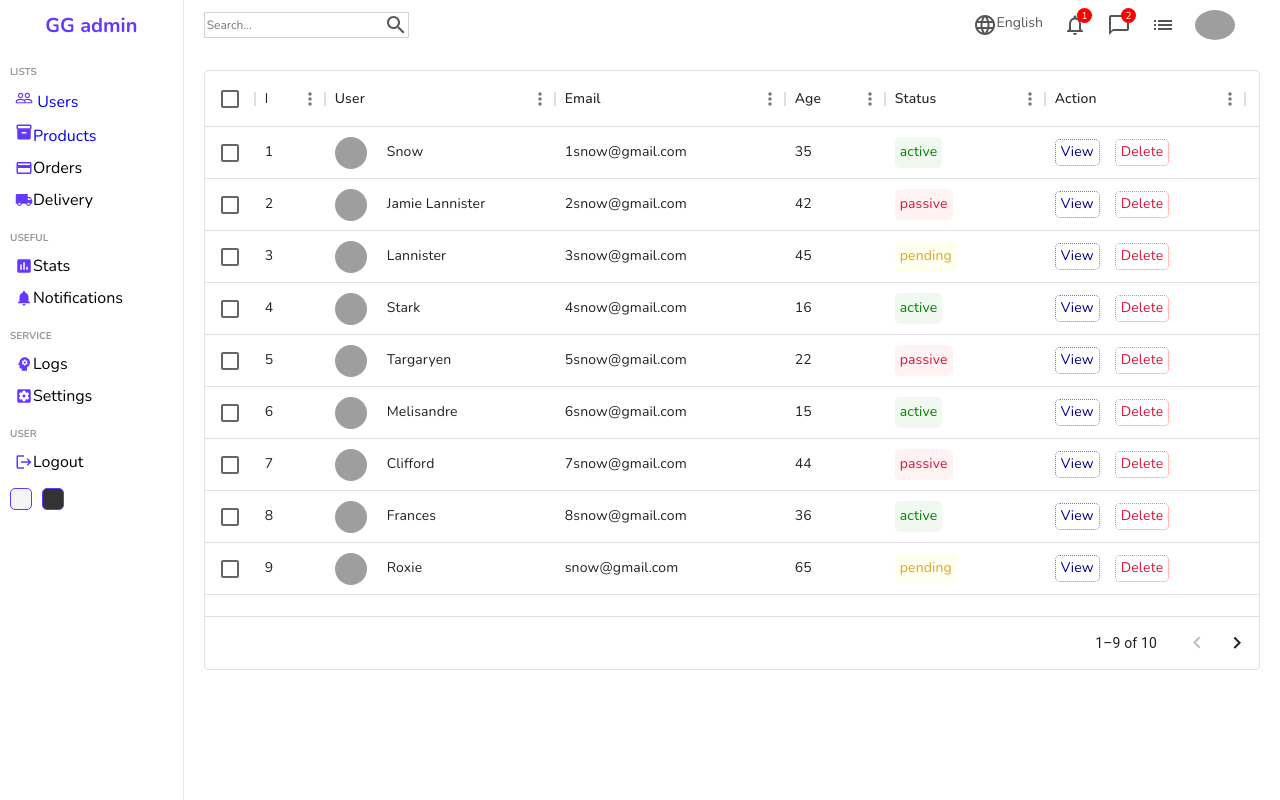
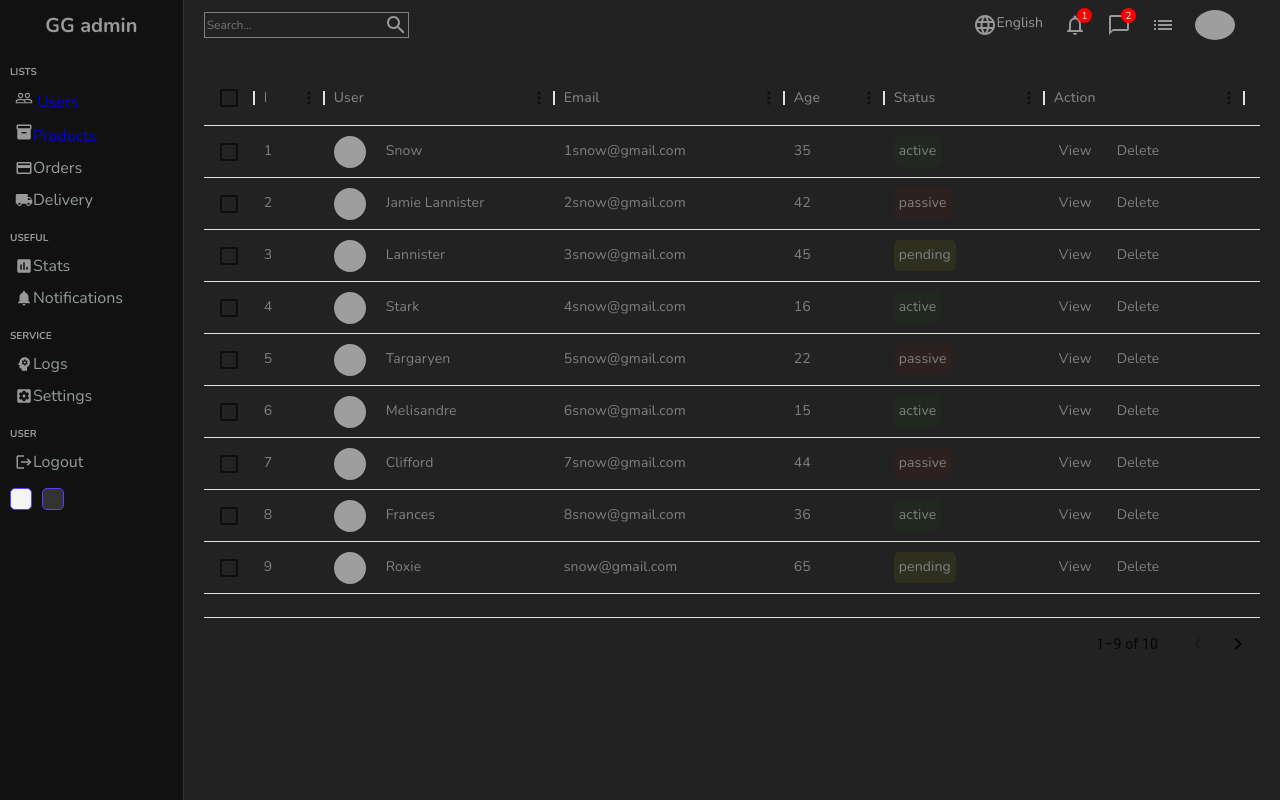
Before and after one commit to geoffgeorgein/Admin-dashboard, a React (Create React App) app: page / in a window 1280 px wide. Both pictures are taken after a click on the item "Products". Built offline with nearby package versions, Linux system fonts and the light colour scheme; grey boxes are pictures that could not be loaded.

Commit message:
dark Mode

```diff
--- a/src/App.js
+++ b/src/App.js
@@ -1,10 +1,11 @@
 
-import React from "react";
+import React, { useContext } from "react";
 import Login from "./pages/login/Login";
 import New from "./pages/new/New";
 import List from './pages/list/List';
 import Single from './pages/single/Single';
 import Home from "./pages/home/Home";
+import './styles/dark.scss';
 import {
   BrowserRouter,
   Routes,
@@ -12,10 +13,15 @@ import {
 
 } from "react-router-dom";
 import { productInputs, userInputs } from "./formsource";
+import { DarkModeContext } from "./context/darkModeContext";
 
 function App() {
+
+  const{darkMode}=useContext(DarkModeContext);
+
+  console.log(darkMode.darkMode);
   return (
-    <div className="App">
+    <div className={darkMode.darkMode?"app dark":"app"}  >
       <BrowserRouter>
 
         <Routes>
--- a/src/components/datatable/Datatable.js
+++ b/src/components/datatable/Datatable.js
@@ -65,6 +65,7 @@ const Datatable = () => {
     <div className='datatable'>
 
         <DataGrid
+            className='datagrid'
             rows={userRows}
             columns={userColumns.concat(actionColumn)}
             initialState={{
--- /dev/null
+++ b/src/context/darkModeContext.jsx
@@ -0,0 +1,18 @@
+import { createContext, useReducer } from "react"
+import darkModeReducer from "./darkModeReducer";
+
+const INITIAL_STATE={
+
+    darkMode:true
+}
+
+export const DarkModeContext=createContext(INITIAL_STATE);
+
+export const DarkModeContextProvider=({children})=>{
+    const [darkMode,dispatch]=useReducer(darkModeReducer,INITIAL_STATE);
+    return(
+        <DarkModeContext.Provider value={{darkMode,dispatch}}>
+            {children}
+        </DarkModeContext.Provider>
+    )
+}
--- /dev/null
+++ b/src/context/darkModeReducer.jsx
@@ -0,0 +1,26 @@
+const darkModeReducer= (state,action)=>{
+
+
+    if(action.type==='LIGHT'){
+
+        return {
+            darkMode:false
+        }
+    }
+    if(action.type==='DARK'){
+
+        return {
+            darkMode:true
+        }
+    }
+
+    if(action.type==='TOGGLE'){
+
+        return {
+            darkMode:!state.darkMode
+        }
+    }
+
+}
+
+export default darkModeReducer;
--- a/src/index.js
+++ b/src/index.js
@@ -2,11 +2,14 @@ import React from 'react';
 import ReactDOM from 'react-dom/client';
 import './index.css';
 import App from './App';
+import {  DarkModeContextProvider } from './context/darkModeContext';
 
 
 const root = ReactDOM.createRoot(document.getElementById('root'));
 root.render(
   <React.StrictMode>
+  <DarkModeContextProvider>
     <App />
+    </DarkModeContextProvider>
   </React.StrictMode>
 );
--- /dev/null
+++ b/src/styles/dark.scss
@@ -0,0 +1,76 @@
+.app.dark{
+    background-color: #222;
+
+    color: rgb(149, 156, 156);
+
+    .chartGrid{
+        stroke: rgba(228,228,228 ,0.29);
+    }
+
+    .table{
+        background-color: #111;
+
+        .tableCell{
+            color: gray;
+        }
+    }
+
+    .navbar{
+        color: #999;
+        border-color: #333;
+
+        .search{
+            border-color: gray;
+        }
+    }
+
+    .sidebar{
+        background-color: #111;
+        border-color: #333;
+
+        .top{
+
+            .logo{
+                color: #999;
+            }
+        }
+
+        hr{
+            border-color: #333;
+        }
+
+        ul{
+            li{
+
+                &:hover{
+                    background-color: #333;
+                }
+
+                .icon{
+                    color: #999;
+                }
+            }
+        }
+
+        link{
+            text-decoration: none;
+        }
+
+
+    }
+
+    .datatable{
+
+        .datagrid{
+            color: gray;
+            border: none;
+
+            .viewButton,
+            .deleteButton,
+            .cellWithStatus{
+                color: gray;
+                border: none;
+            }
+        }
+    }
+}
```
